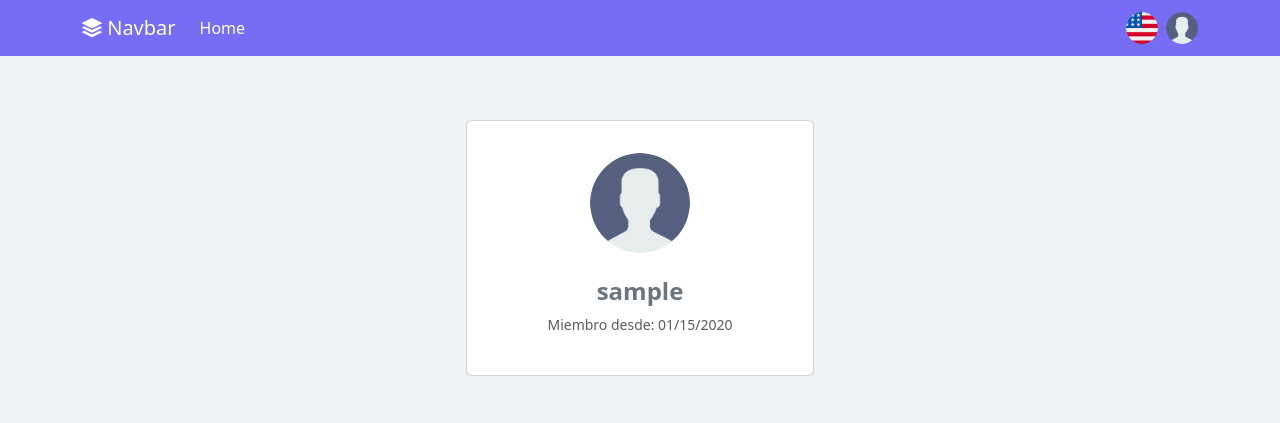
After one commit to ezeparziale/admin-access-template, a Flask app: a page that uses app/templates/navbar.html in a window 1280 px wide. The commit adds this page. Shown: the top 423 px of the page. Run offline with Flask 2, Linux system fonts and the light colour scheme; a user stored in the database is signed in; tables that the repository leaves empty hold one stand-in row (values such as "Sample post"); parts of the project's set-up code (start-up, migrations or seed data) failed here and were passed over; some libraries are stand-ins or nearby versions.

Commit message:
:rocket: update: user profile section

```diff
--- a/app/__init__.py
+++ b/app/__init__.py
@@ -92,6 +92,9 @@ from .views.about import about
 
 app.register_blueprint(about.about_bp)
 
+from .views.user import user
+
+app.register_blueprint(user.user_bp)
 
 @app.errorhandler(404)
 def page_not_found(e):
--- a/app/templates/navbar.html
+++ b/app/templates/navbar.html
@@ -68,7 +68,7 @@
         </a>
         <ul class="dropdown-menu" aria-labelledby="dropdownUser">
           <li>
-            <a class="dropdown-item" aria-current="page" href="#">
+            <a class="dropdown-item" aria-current="page" href="{{ url_for('user.user_view', username=current_user.username) }}">
               <i class="bi bi-person"></i> {{ _("Profile") }}
             </a>
           </li>
--- /dev/null
+++ b/app/views/user/templates/user/user.html
@@ -0,0 +1,33 @@
+{% extends "base.html" %}
+
+{% block navbar %}
+    {% include "navbar.html" %}
+{% endblock %}
+
+{% block title %} User {% endblock %}
+
+{% block content %}
+
+<section>
+  <div class="container py-5 h-100">
+    <div class="row d-flex justify-content-center align-items-center h-100">
+      <div class="col-md-12 col-xl-4">
+        <div class="card">
+          <div class="card-body text-center">
+            <div class="mt-3 mb-4">
+              <img src="{{ url_for('static', filename='img/avatars/avatar.png') }}"
+                class="rounded-circle img-fluid" style="width: 100px;" />
+            </div>
+            <h4 class="fw-bold mb-2">{{ user.username }}
+            </h4>
+            <p class="text-muted small mb-4">
+              Miembro desde: {{ moment(user.created_at).format("L") }}
+            </p>
+          </div>
+        </div>
+      </div>
+    </div>
+  </div>
+</section>
+
+{% endblock %}
--- /dev/null
+++ b/app/views/user/user.py
@@ -0,0 +1,19 @@
+from flask import Blueprint, redirect, render_template, request, url_for
+from flask_login import login_required
+
+from ...models import User
+
+user_bp  = Blueprint(
+    "user",
+    __name__,
+    url_prefix="/user",
+    template_folder="templates",
+    static_folder="static",
+)
+
+
+@user_bp.route("/<username>", methods=["GET", "POST"])
+@login_required
+def user_view(username: str):
+    user = User.query.filter_by(username=username).first_or_404()
+    return render_template("user/user.html", user=user)
```
Also changed, not shown: app/views/user/__init__.py (added).
